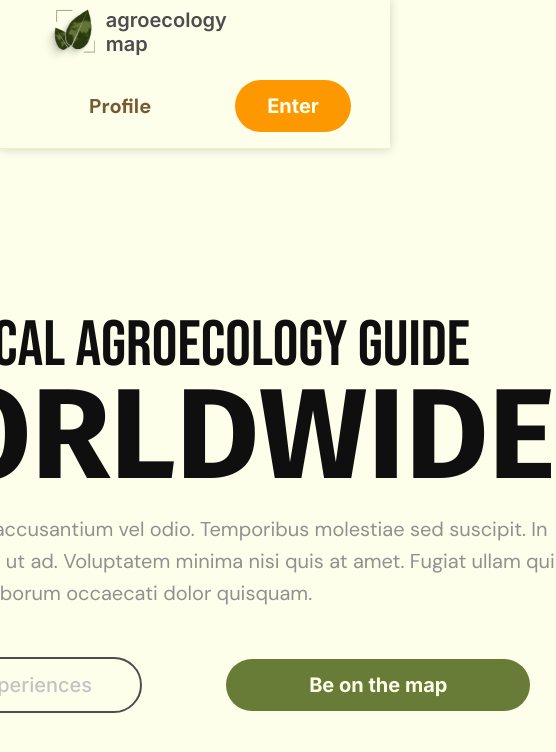
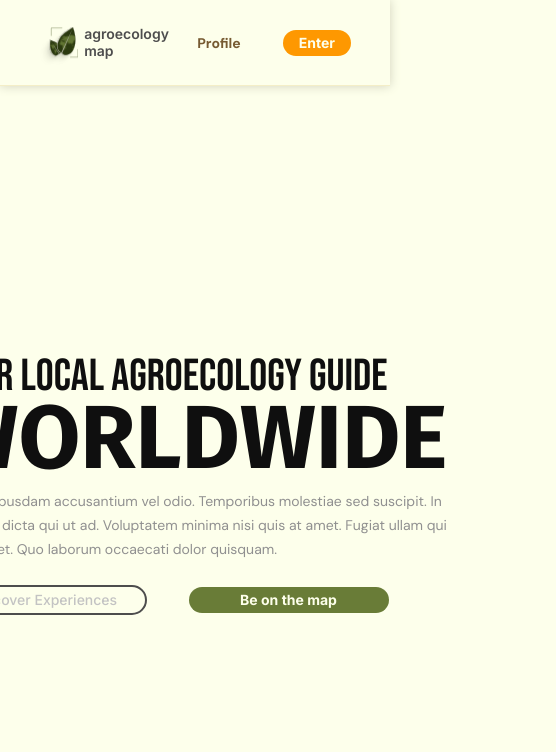
Before and after one commit to marcelo-soares-souza/Agroecology-Map-Frontend, a React (Vite) app: page / in a window 390 px wide. Shown: the top 752 px of the page, 556 px wide, since content can reach past the window. Built offline with nearby package versions, Linux system fonts and the light colour scheme; grey boxes are pictures that could not be loaded.

Commit message:
styles-fix: mobile root vars

```diff
--- a/src/theme/layout.module.css
+++ b/src/theme/layout.module.css
@@ -10,6 +10,19 @@
   --space-8: 220px;
 }
 
+@media (max-width: 920px) {
+  :root {
+    --space-0: 4px;
+    --space-1: 6px;
+    --space-2: 8px;
+    --space-3: 10px;
+    --space-4: 16px;
+    --space-5: 26px;
+    --space-6: 42px;
+    --space-7: 68px;
+    --space-8: 110px;
+  }
+}
 
 * {
   box-sizing: border-box;
--- a/src/theme/texts.module.css
+++ b/src/theme/texts.module.css
@@ -33,6 +33,13 @@
       --text-2xl: 1.6rem;
       --text-3xl: 2rem;
       --text-4xl: 2.6rem;
+}
+
+@media (max-width: 920px) {
+  :root {
+    font-size: 14px;
+    line-height: 24px;
+  }
 }
 
 p {
```
